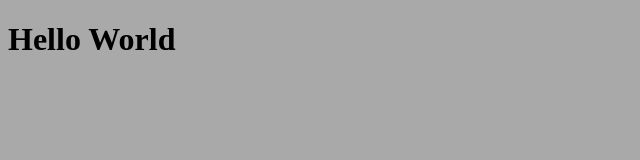
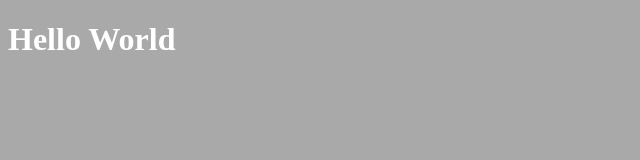
Before and after one commit to annjersm/keyboardshortcuts, a plain HTML site: page index.html in a window 1280 px wide. Shown: the whole page, without its empty margins (0-640 px from the left). Drawn offline with Linux system fonts and the light colour scheme.

Commit message:
Update master.css

```diff
--- a/css/master.css
+++ b/css/master.css
@@ -1,4 +1,4 @@
-html {background-color: darkgrey;}
+html {background-color: darkgrey; color: white;}
 div {border-color: green;}
 
 /****************/
```
